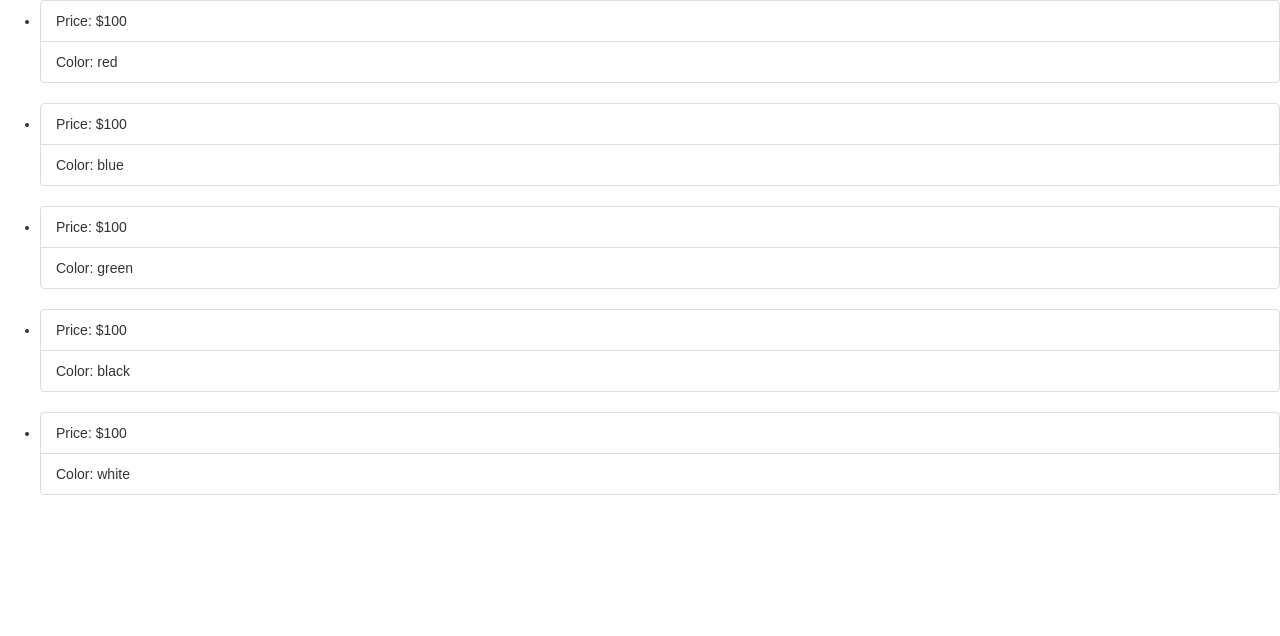
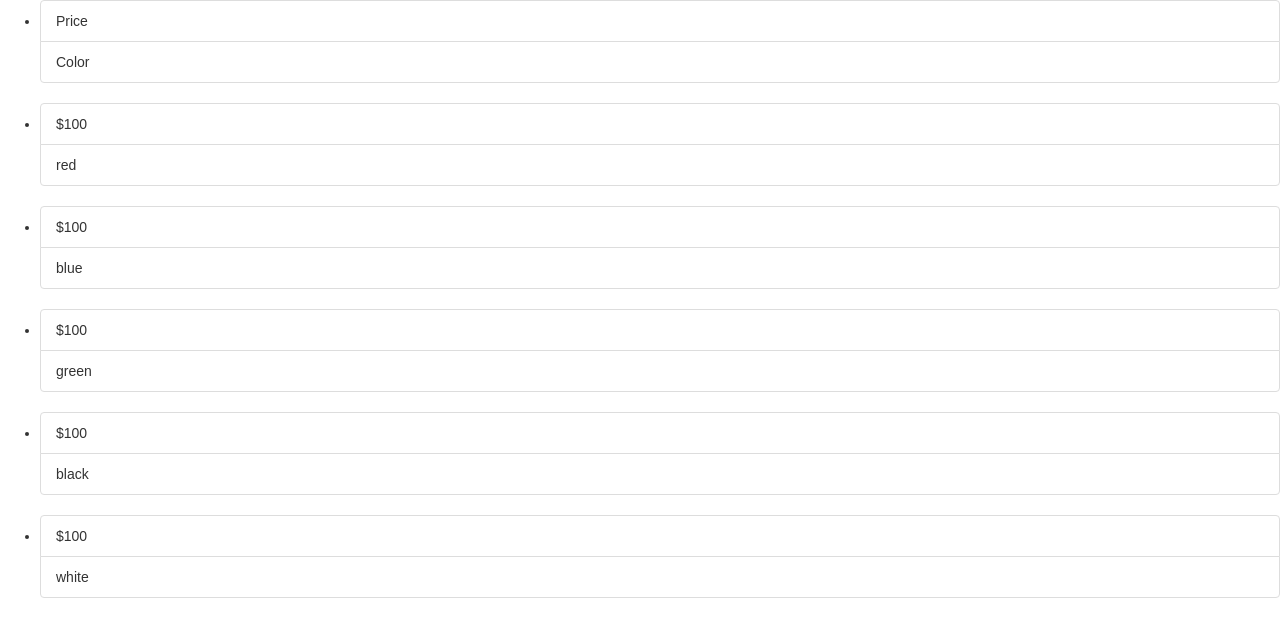
Before and after one commit to hermanz/react, a React (Create React App) app: page / in a window 1280 px wide. Shown: the top 636 px of the page. Built offline with nearby package versions, Linux system fonts and the light colour scheme.

Commit message:
Added attribute header row

```diff
--- a/src/components/Product.js
+++ b/src/components/Product.js
@@ -4,8 +4,8 @@ import ListGroupItem from 'react-bootstrap/lib/ListGroupItem'
 
 const Product = ({ color }) => (
   <ListGroup>
-    <ListGroupItem>Price: $100</ListGroupItem>
-    <ListGroupItem>Color: {color}</ListGroupItem>
+    <ListGroupItem>$100</ListGroupItem>
+    <ListGroupItem>{color}</ListGroupItem>
   </ListGroup>
   /*
   <div>
--- a/src/components/Table.js
+++ b/src/components/Table.js
@@ -1,9 +1,17 @@
 import React from 'react'
 import Product from './Product'
+import ListGroup from 'react-bootstrap/lib/ListGroup'
+import ListGroupItem from 'react-bootstrap/lib/ListGroupItem'
 
 const Table = ({ colors }) => (
   <div>
     <ul>
+      <li>
+        <ListGroup>
+          <ListGroupItem>Price</ListGroupItem>
+          <ListGroupItem>Color</ListGroupItem>
+        </ListGroup>
+      </li>
       { colors.map( e => <li><Product color={ e }/></li> )}
     </ul>
   </div>
```
